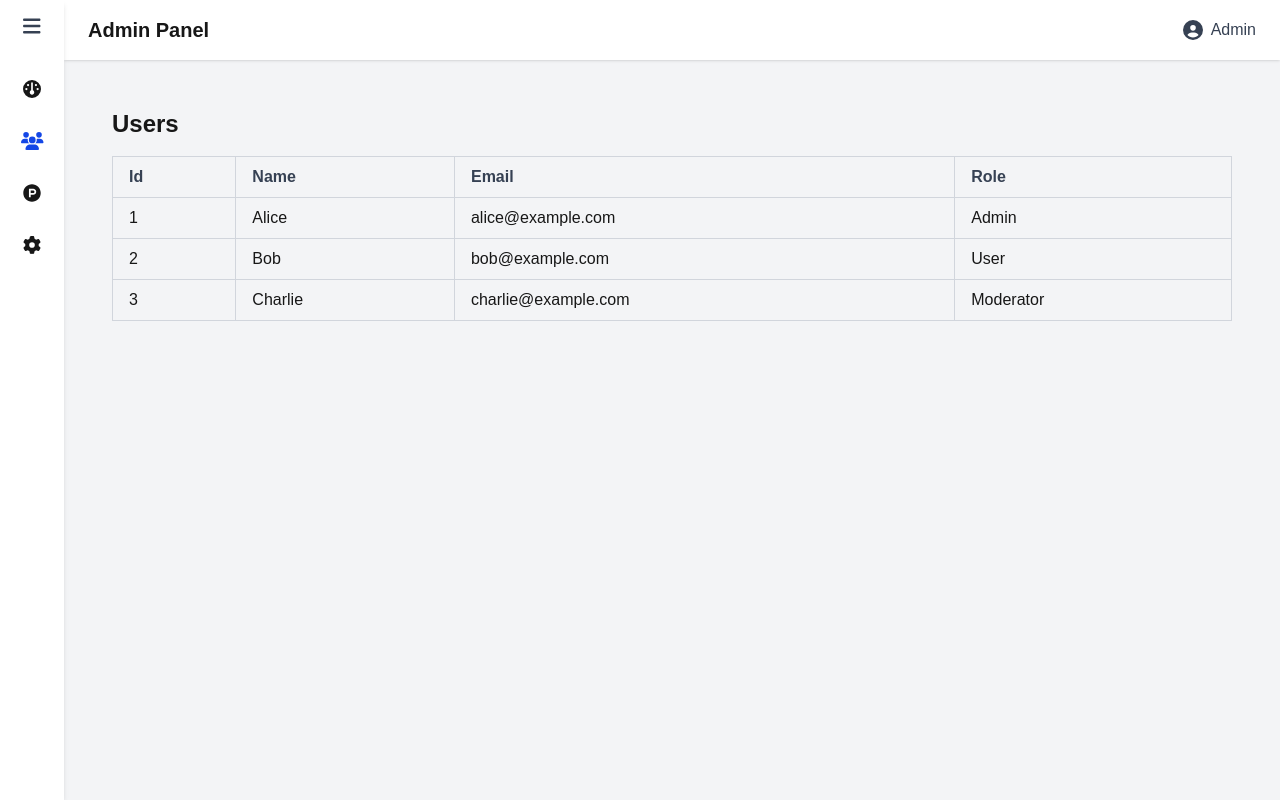
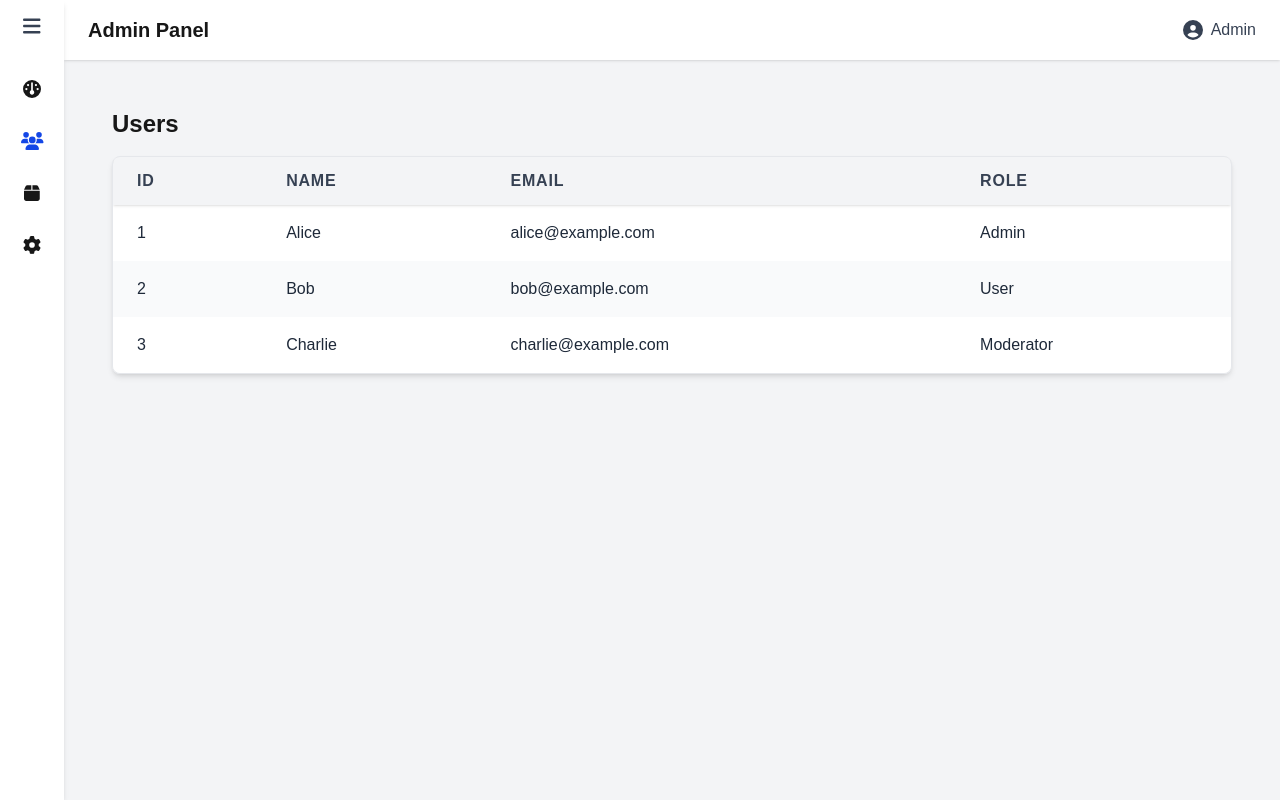
Before and after one commit to feelinhigh1/Mern_Course, a Next.js app in the folder task1/: page /users in a window 1280 px wide. Built offline with nearby package versions, Linux system fonts and the light colour scheme.

Commit message:
Changes made on the Table component

```diff
--- a/task1/src/components/Table.tsx
+++ b/task1/src/components/Table.tsx
@@ -1,32 +1,33 @@
 import React from "react";
 
-interface DynamicTableProps<T> {
+interface TableProps<T> {
   data: T[];
   onRowClick?: (row: T) => void;
 }
 
-export default function DynamicTable<T extends Record<string, any>>({
+export default function Table<T extends Record<string, any>>({
   data,
   onRowClick,
-}: DynamicTableProps<T>) {
+}: TableProps<T>) {
   if (!data || data.length === 0) {
     return (
-      <div className="p-4 text-center text-gray-500">No data available.</div>
+      <div className="p-6 text-center text-gray-500 italic">
+        No data available.
+      </div>
     );
   }
 
-  // Get table headers from keys of first item
   const headers = Object.keys(data[0]);
 
   return (
-    <div className="overflow-x-auto">
-      <table className="min-w-full border-collapse border border-gray-300">
-        <thead>
+    <div className="overflow-x-auto rounded-lg shadow-md border border-gray-200">
+      <table className="min-w-full border-collapse">
+        <thead className="bg-gray-100 sticky top-0 shadow">
           <tr>
             {headers.map((header) => (
               <th
                 key={header}
-                className="border border-gray-300 px-4 py-2 bg-gray-100 text-left text-gray-700 font-semibold"
+                className="px-6 py-3 text-left text-gray-700 font-semibold uppercase tracking-wider select-none"
               >
                 {header.charAt(0).toUpperCase() + header.slice(1)}
               </th>
@@ -37,13 +38,16 @@ export default function DynamicTable<T extends Record<string, any>>({
           {data.map((row, i) => (
             <tr
               key={i}
-              className={`cursor-pointer hover:bg-gray-100 ${
+              className={`transition-colors duration-200 ${
                 onRowClick ? "cursor-pointer" : ""
-              }`}
+              } ${i % 2 === 0 ? "bg-white" : "bg-gray-50"} hover:bg-blue-50`}
               onClick={() => onRowClick && onRowClick(row)}
             >
               {headers.map((header) => (
-                <td key={header} className="border border-gray-300 px-4 py-2">
+                <td
+                  key={header}
+                  className="px-6 py-4 text-gray-800 whitespace-nowrap"
+                >
                   {String(row[header])}
                 </td>
               ))}
--- a/task1/src/components/layout/Layout.tsx
+++ b/task1/src/components/layout/Layout.tsx
@@ -9,6 +9,7 @@ import {
   faUsers,
   faGear,
   faCircleUser,
+  faBox,
 } from "@fortawesome/free-solid-svg-icons";
 import { faProductHunt } from "@fortawesome/free-brands-svg-icons";
 
@@ -38,7 +39,7 @@ export default function Layout({
     {
       name: "Products",
       path: "/products",
-      icon: <FontAwesomeIcon icon={faProductHunt} />,
+      icon: <FontAwesomeIcon icon={faBox} />,
     },
     {
       name: "Settings",
--- a/task1/src/pages/api/hello.ts
+++ /dev/null
@@ -1,13 +0,0 @@
-// Next.js API route support: https://nextjs.org/docs/api-routes/introduction
-import type { NextApiRequest, NextApiResponse } from "next";
-
-type Data = {
-  name: string;
-};
-
-export default function handler(
-  req: NextApiRequest,
-  res: NextApiResponse<Data>,
-) {
-  res.status(200).json({ name: "John Doe" });
-}
```
